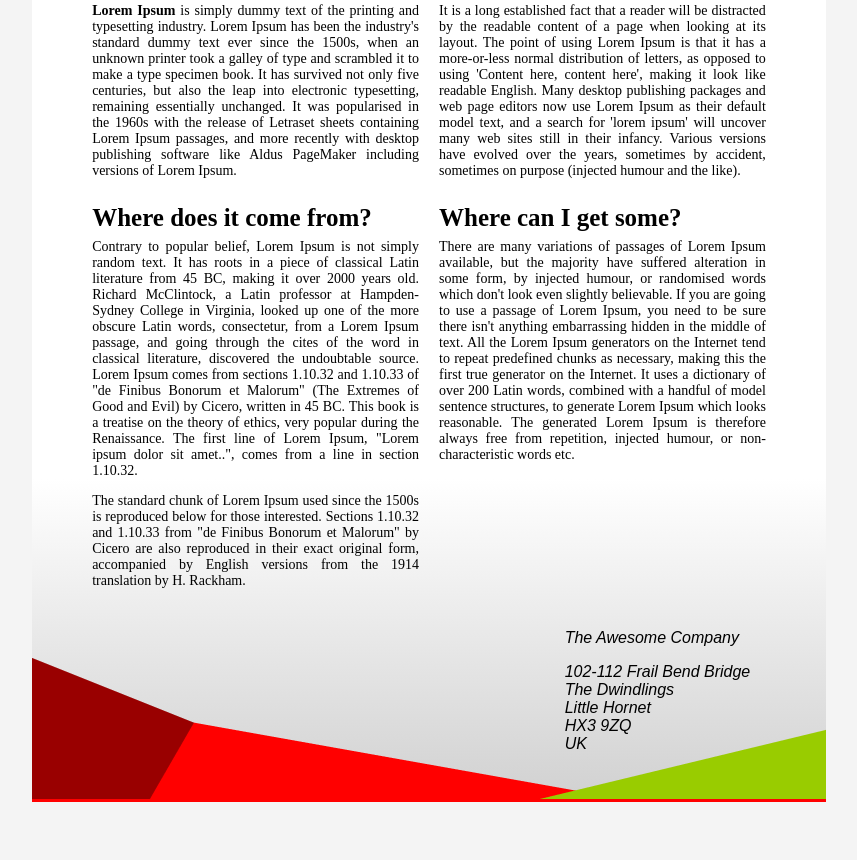
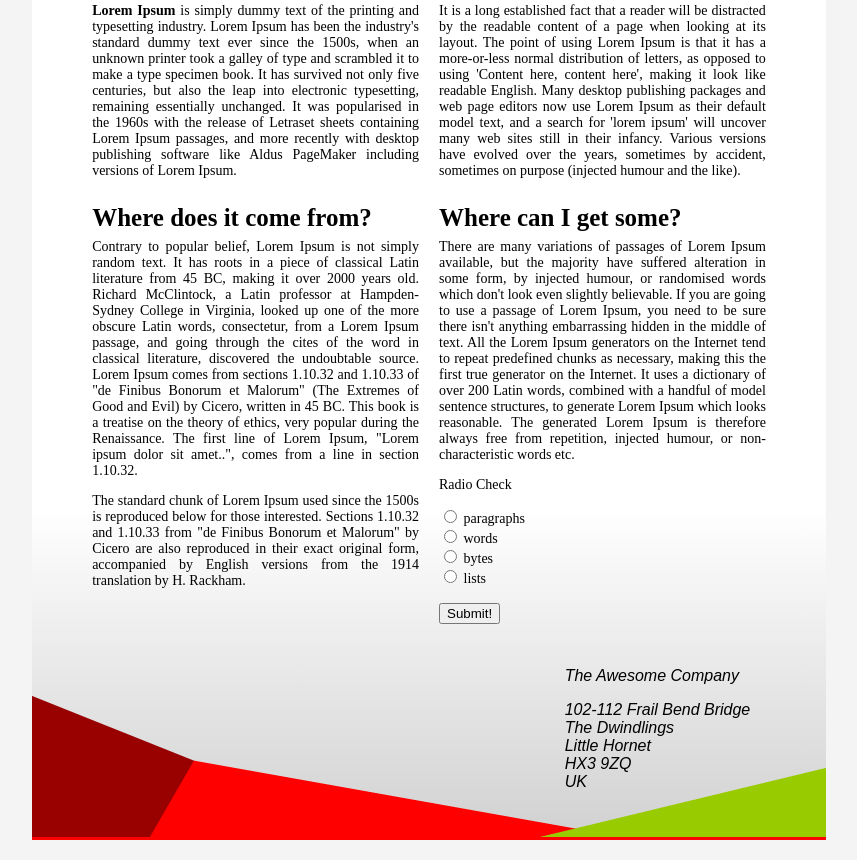
Before and after one commit to Kylacamilleo22/m6-lab, a plain HTML site: page index.html in a window 1280 px wide. Shown: the part 503-1363 px from the top of the page, without its empty margins (211-1068 px from the left). Before the commit the page ends 1325 px from the top, so only its background shows below. Drawn offline with Linux system fonts and the light colour scheme.

Commit message:
letter done

```diff
--- a/css/style.css
+++ b/css/style.css
@@ -15,7 +15,7 @@ body {
 
 article {
   width: 210mm;
-  height: 340mm;
+  height: 350mm;
   margin: 20px auto;
   position: relative;
   background: url('/img/top-image.png'); /* Fallback for browsers */
@@ -46,7 +46,6 @@ h1 {
   color: white;
   text-shadow: 1px 1px 1px black;
   background-image: url('/img/logo.png');
-  /* add shadow */
   box-shadow: 5px 5px 10px black;
   border-radius: 100px;
 }
@@ -84,7 +83,6 @@ h2 {
   text-align: center;
   font-size: 50px;
   margin-bottom: 15px;
-  /* font-style: italic; */
 }
 
 q {
@@ -96,13 +94,15 @@ q {
   font-size: 10px;
 }
 
+h3 {
+  font-size: 25px;
+  margin-bottom: -7px;
+
+}
 
 .column-container {
   display: flex;
 
-}
-
-.column-container h3 {
 }
 
 .left-column {
@@ -120,37 +120,3 @@ q {
   text-align: justify;
   font-size: 14px;
 }
-
-/* .column {
-  float: left;
-  width: 50%;
-
-}
-*/
-/* Clear floats after the columns */
-/* .row:after {
-  content: "";
-  display: table;
-  clear: both;
-}  */
-
-h3 {
-  font-size: 25px;
-  margin-bottom: -7px;
-
-}
-
-
-/* .top-logo {
-  max-width: 99%;
-  max-height: 99%;
-} */
-
-/*
-.bottom-logo {
-  margin: 0;
-  width: 210mm;
-  height: 297mm;
-  margin: 20px auto;
-  position: relative;
-} */
--- a/index.html
+++ b/index.html
@@ -27,16 +27,13 @@
 
         <div class="title">
           <h2>Lorem Ipsum</h2>
-
           <q>Neque porror quisquam est qui dolorem ipsum quia dolor sit amet, consectetur, adipisci velit...</q><br>
           <p class="translation">"There is no one who loves pain itself, who seeks after it and wants to have it, simply becauyse it is pain..."</q>
-
         </div>
 
         <hr>
 
         <div class="column-container">
-
           <div class="left-column">
             <h3>What is Lorem Ipsum?</h3>
             <p>
@@ -59,9 +56,6 @@
             </p>
             </div>
 
-
-
-
           <div class="right-column">
             <h3>Why do we use it?</h3>
             <p>
@@ -80,16 +74,23 @@
               reasonable. The generated Lorem Ipsum is therefore always free from repetition, injected humour, or non-characteristic words etc.
             </p>
 
+            <p>Radio Check</p>
+            <input type="radio" id="paragraphs" name="radio_check" value="paragraphs">
+            <label for="javascript">paragraphs</label><br>
+            <input type="radio" id="words" name="radio_check" value="words">
+            <label for="javascript">words</label><br>
+            <input type="radio" id="bytes" name="radio_check" value="bytes">
+            <label for="javascript">bytes</label> <br>
+            <input type="radio" id="lists" name="radio_check" value="lists">
+            <label for="javascript">lists</label>
+            <br> <br>
+            <button type="button">
+              Submit!
+            </button>
 
           </div>
-
-
         </div>
-
-
       </div>
-
-
 
       <address>
         <p>The Awesome Company</p>
@@ -98,13 +99,9 @@
         Little Hornet<br>
         HX3 9ZQ<br>
         UK</p>
-
       </address>
 
-      <!-- <img src="img/bottom-image.png" alt="Logo of bottom of the page, dark red, red, and green"> -->
-
     </article>
-    <!-- <img src="img/bottom-image.png" alt="Logo of bottom of the page, dark red, red, and green" class="bottom-logo"> -->
 
   </body>
 </html>
```
